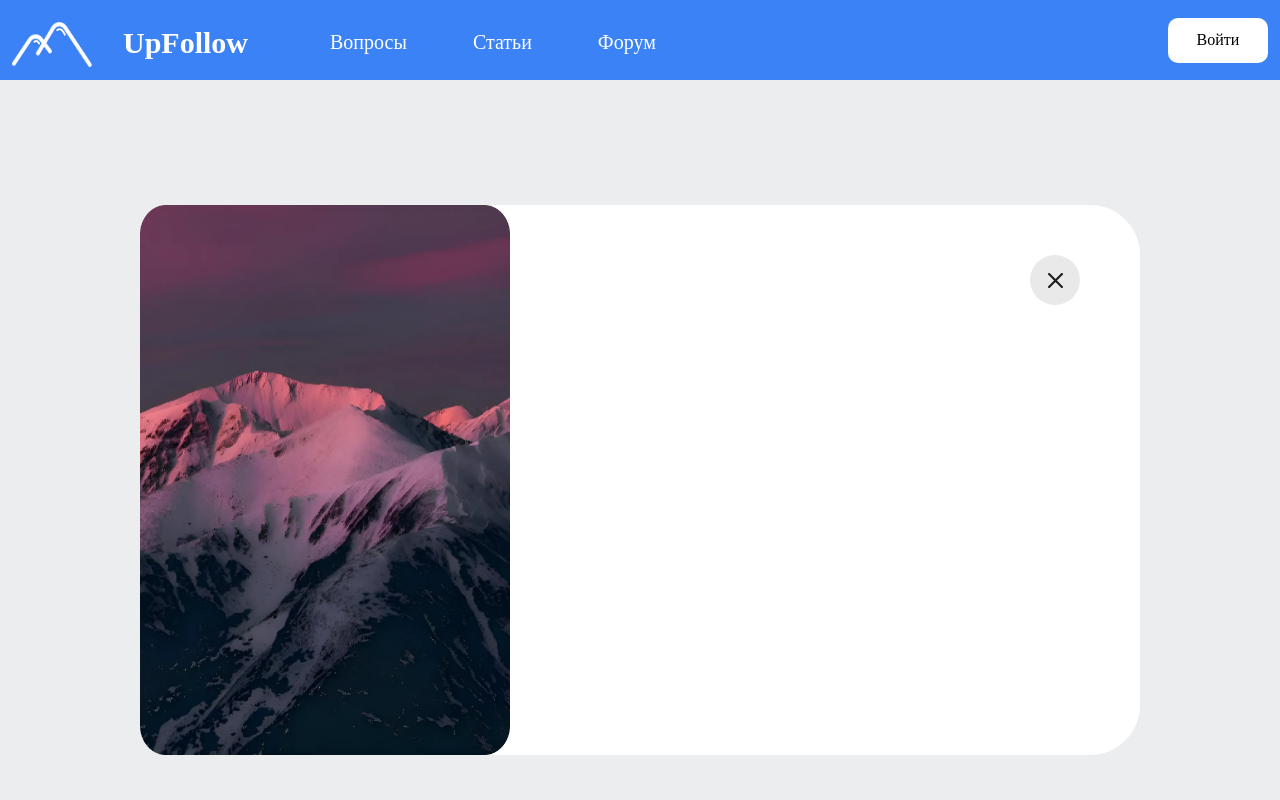
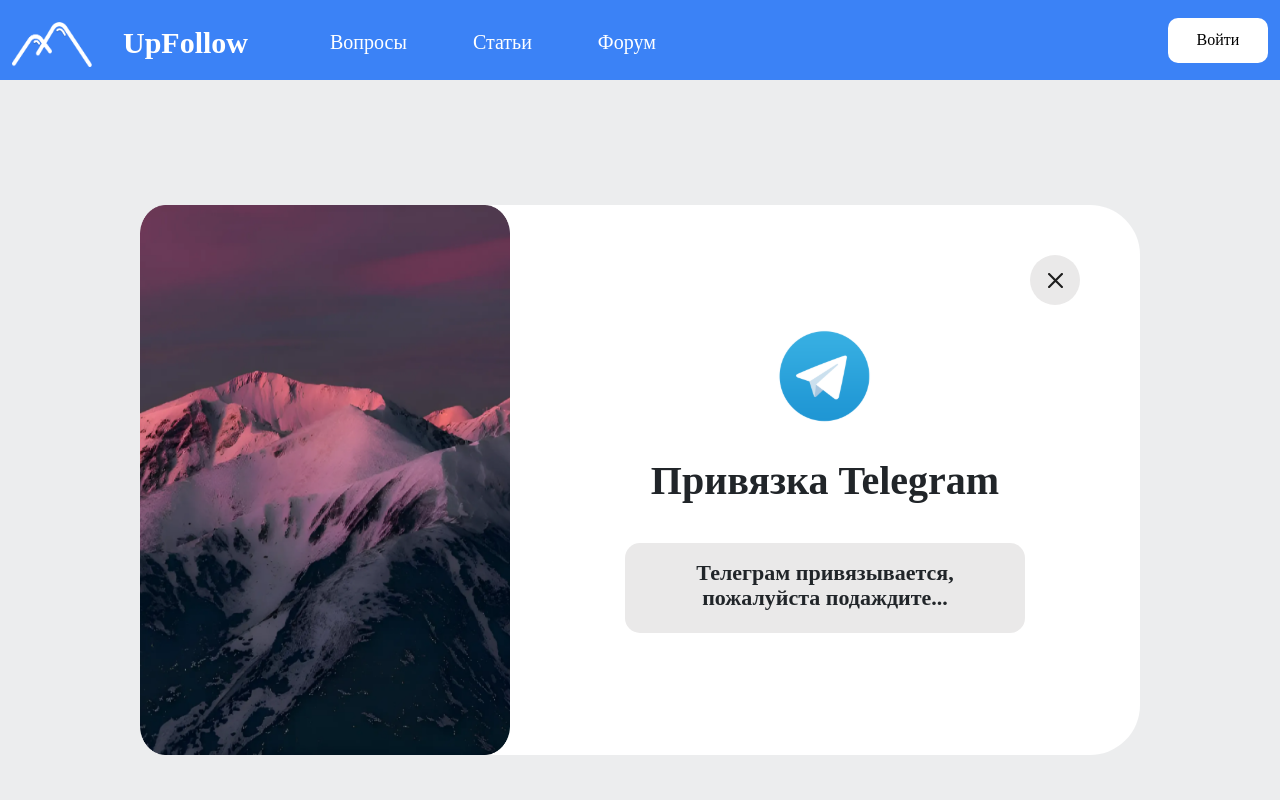
Before and after one commit to OverflowProjectMSP/final, a Vue app in the folder client/: page /auth-tg/1 in a window 1280 px wide. Shown: the top 800 px of the page. Built offline with nearby package versions, Linux system fonts and the light colour scheme; no server answers; a web font is replaced by a local one.

Commit message:
small fixion

```diff
--- a/client/src/components/Telegram/TelegramComp.vue
+++ b/client/src/components/Telegram/TelegramComp.vue
@@ -33,20 +33,22 @@ const gotoProfile = () => {
   route.push("/ProfileSettings")
 }
 watch(res, (newRes) => {
-    if (newRes === 'all ok') {
-        ok.value = true;
-        load.value = false;
-    } else if (newRes === 'Невалидная ссылка') {
-        notvalid.value = true;
+  switch (newRes){
+    case 'all ok':
+      ok.value = true;
       load.value = false;
 
-    }else if (newRes === 'Пользователь не в аккаунте') {
+    case 'Невалидная ссылка':
+      notvalid.value = true;
+      load.value = false;
+
+    case 'Пользователь не в аккаунте':
       notacc.value = true;
       load.value = false;
-    }else if (newRes === 'Время жизни ссылки истекло') {
+    case 'Время жизни ссылки истекло':
       time.value = true;
       load.value = false;
-  }  else if (newRes === 'err') {
+    case 'err':
       error.value = true;
       load.value = false;
     }
@@ -67,14 +69,25 @@ onMounted(() => {
           <div class="close" @click="gotoProfile">
               <img src="../../assets/Telegram/close-icon.svg" alt="">
           </div>
-          <div class="link-cont" v-if="ok">
+        <div class="link-cont" v-if="load">
+          <img src="../../assets/Telegram/telegram-icon.svg" alt="">
+          <h2>Привязка Telegram</h2>
+          <div class="link-good">
+            <p class="text-def">Телеграм привязывается, пожалуйста подаждите...</p>
+          </div>
+<!--          <div class="btns">-->
+<!--            <a href="#!"><button class="bt more"><p class="text-def">Подробнее о привязки</p></button></a>-->
+<!--            <a href="#!"><button class="bt next"><p class="text-def">Далее</p></button></a>-->
+<!--          </div>-->
+        </div>
+          <div class="link-cont" v-else-if="ok">
               <img src="../../assets/Telegram/telegram-icon.svg" alt="">
               <h2>Привязка Telegram</h2>
               <div class="link-good">
                   <p class="text-def">Телеграм {{ name }} привязан к вашему аккаунту.</p>
               </div>
               <div class="btns">
-                  <a href="#!"><button class="bt more"><p class="text-def">Подробнее</p></button></a>
+                  <a href="#!"><button class="bt more"><p class="text-def">Подробнее о привязки</p></button></a>
                   <a href="#!"><button class="bt next"><p class="text-def">Далее</p></button></a>
               </div>
           </div>
@@ -85,13 +98,13 @@ onMounted(() => {
                   <p class="text-def">Ссылка недействительна!</p>
               </div>
               <div class="btns" v-if="false">
-                  <a href="#!"><button class="bt more"><p class="text-def">Подробнее</p></button></a>
+                  <a href="#!"><button class="bt more"><p class="text-def">Подробнее о привязки</p></button></a>
                   <a href="#!"><button class="bt next"><p class="text-def">Далее</p></button></a>
               </div>
           </div>
 
           <div class="link-cont" v-else-if="notacc">
-              <img src="../../assets/Telegram/tg.png" alt="">
+              <img src="../../assets/Telegram/telegram-icon.svg" alt="">
               <h2>Привязка Telegram</h2>
               <div class="link-good">
                   <p class="text-def">Войдите в аккаунт!</p>
@@ -102,27 +115,26 @@ onMounted(() => {
           </div>
 
           <div class="link-cont" v-else-if="time">
-              <img src="../../assets/Telegram/tg.png" alt="">
+              <img src="../../assets/Telegram/telegram-icon.svg" alt="">
               <h2>Привязка Telegram</h2>
               <div class="link-good">
                   <p class="text-def">Время жизни ссылки истекло!</p>
               </div>
               <div class="btns" v-if="false">
-                  <a href="#!"><button class="bt more"><p class="text-def">Подробнее</p></button></a>
+                  <a href="#!"><button class="bt more"><p class="text-def">Подробнее о привязки</p></button></a>
                   <a href="#!"><button class="bt next"><p class="text-def">Войти</p></button></a>
               </div>
-
-              <div class="link-cont" v-else-if="error">
-              <img src="../../assets/Telegram/tg.png" alt="">
+            <div class="link-cont" v-else-if="error">
+              <img src="../../assets/Telegram/telegram-icon.svg" alt="">
               <h2>Привязка Telegram</h2>
               <div class="link-good">
                   <p class="text-def">Ошибка сервера!</p>
               </div>
               <div class="btns" v-if="false">
-                  <a href="#!"><button class="bt more"><p class="text-def">Подробнее</p></button></a>
+                  <a href="#!"><button class="bt more"><p class="text-def">Подробнее о привязки</p></button></a>
                   <a href="#!"><button class="bt next"><p class="text-def">Войти</p></button></a>
               </div>
-          </div>
+            </div>
 
           <div class="link">
               <img src="../../public/link-icon.svg" alt="">
```
